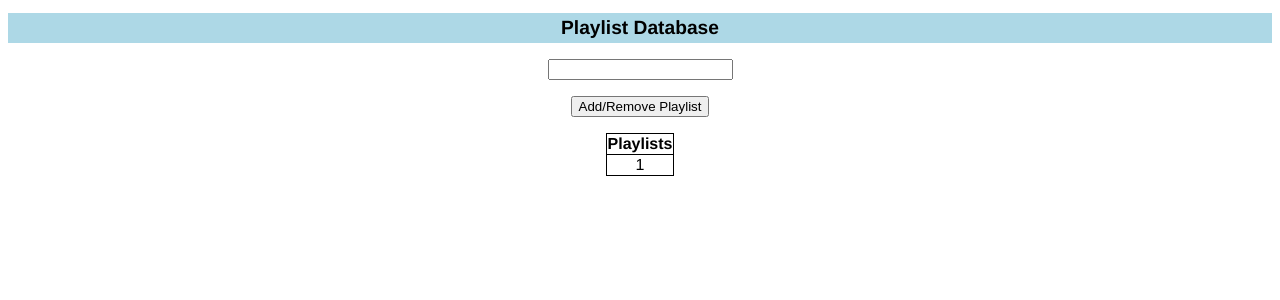
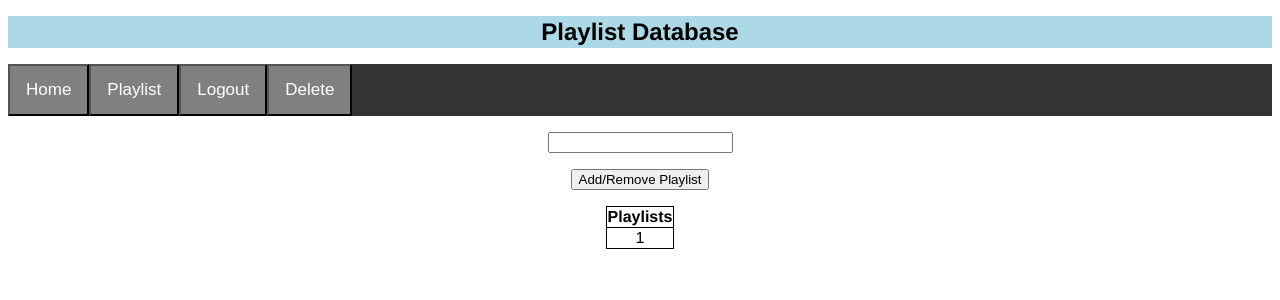
Before and after one commit to Tooo/Playlist-Database, a Flask app: template templates/playlist.html in a window 1280 px wide. Shown: the top 300 px of the page. Run offline with Flask 2, Linux system fonts and the light colour scheme; the template is opened without the code that fills it: most values are stand-ins (such as "Sample title", 1, 10 or a date in 2020).

Commit message:
Header buttons with Home, Playlist, Logout, and Delete

```diff
--- a/app.py
+++ b/app.py
@@ -44,6 +44,7 @@ def home():
         else:
             username = request.cookies.get('username')
             user = User(username)
+            message = "Hello " + username
         genres = userManager.get_user_genre(user)
         resp = make_response(render_template("home.html", message=message, genres=genres))
         resp.set_cookie('username', username)
--- a/model/playlist.py
+++ b/model/playlist.py
@@ -90,7 +90,7 @@ class PlaylistManager:
     def insert_song_in_playlist(self, name, username, songID):
         db = self.database()
         c = db.cursor()
-        sql = "INSERT INTO Contains (name, username, songID) VALUES (%s,%s,songID)"
+        sql = "INSERT INTO Contains (name, username, songID) VALUES (%s,%s,%d)"
         c.execute(sql, (name, username))
         db.commit()
         c.close()
@@ -99,7 +99,6 @@ class PlaylistManager:
     def get_songs_in_playlist(self, name, username):
         db = self.database()
         c = db.cursor()
-        c.execute(sql, (name, username, songID))
         sql = "SELECT songID FROM Contains WHERE name = %s AND username = %s"
         c.execute(sql, (name, username))
         songsList = c.fetchall()
--- a/static/styles/main.css
+++ b/static/styles/main.css
@@ -5,13 +5,15 @@ body {
 }
 
 #navbar {
+  overflow: hidden;
   background-color: #333;
 }
 
 #navbar input {
   float: left;
   display: block;
-  color: #f2f2f2;
+  color: white;
+  background-color: gray;
   text-align: center;
   padding: 14px 16px;
   text-decoration: none;
@@ -19,19 +21,14 @@ body {
 }
 
 #navbar input:hover {
-  background-color: #ddd;
+  background-color: lightgray;
   color: black;
 }
 
-#navbar input.active {
-  background-color: #4CAF50;
-  color: white;
-}
-
 h1 {
-    font-size: larger;
+    font-size: x-large;
     background-color: lightblue;
-    padding: 4px;
+    padding: 2px;
 }
 
 h2 {
--- a/templates/login.html
+++ b/templates/login.html
@@ -1,13 +1,13 @@
-<!doctype html>
+<!DOCTYPE html>
 <html lang="en">
 <head>
     <title>Playlist Database</title>
     <link rel="stylesheet" href="{{ url_for('static', filename ='styles/main.css') }}">
 </head>
-    <body>
 <header>
     <h1>Playlist Database</h1>
 </header>
+<body>
     <form action="http://localhost:5000/home" method="POST">
         <p>Enter Username: <input type="text" name="username" /></p>
         <p><input type = "submit" name="login" value="Login" /></p>
--- a/templates/playlist.html
+++ b/templates/playlist.html
@@ -5,10 +5,23 @@
     <title>Playlist</title>
     <link rel="stylesheet" href="{{ url_for('static', filename ='styles/main.css') }}">
 </head>
+<header>
+    <h1>Playlist Database</h1>
+</header>
+<nav id='navbar'>
+    <form action="http://localhost:5000/home" method="POST">
+        <input type="submit" name="home" value="Home">
+    </form>
+    <form action="http://localhost:5000/playlist" method="POST">
+        <input type="submit" name="playlist" value="Playlist">
+    </form>
+    <form action="http://localhost:5000/" method="POST">
+        <input type="submit" name="logout" value="Logout" />
+        <input type="submit" name="delete" value="Delete" />
+    </form>
+</nav>
 <body>
-    <header>
-        <h1>Playlist Database</h1>
-    </header>
+
     <form action="http://localhost:5000/playlist" method="POST">
             <p><input type="text" name="playlist" /></p>
             <p><input type="submit" name="playlistButton" value="Add/Remove Playlist" /></p>
```
Also changed, not shown: templates/home.html (+3 -4 lines). Lines whose indentation alone changed are shown as unchanged.
